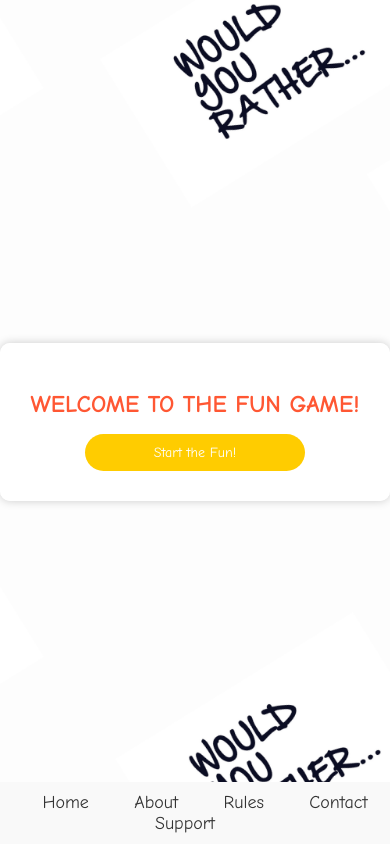
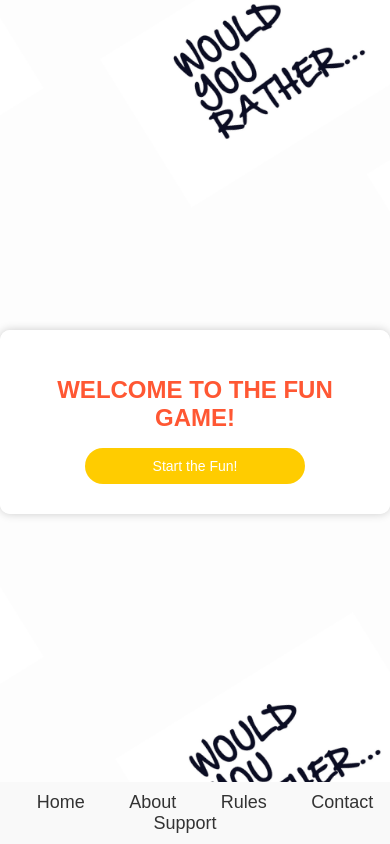
Before and after one commit to SahajaThota/WouldYouRather, a website: page index.html in a window 390 px wide. Drawn offline with Linux system fonts and the light colour scheme.

Commit message:
Update index.html

```diff
--- a/index.html
+++ b/index.html
@@ -24,7 +24,7 @@
         @media (max-width: 768px) {
             body {
                     font-size: 16px; /* Adjust the font size as needed */
-                    font-family: 'Comic Sans MS', cursive, sans-serif;
+                    font-family: Arial;
                  }
         }
 
```
